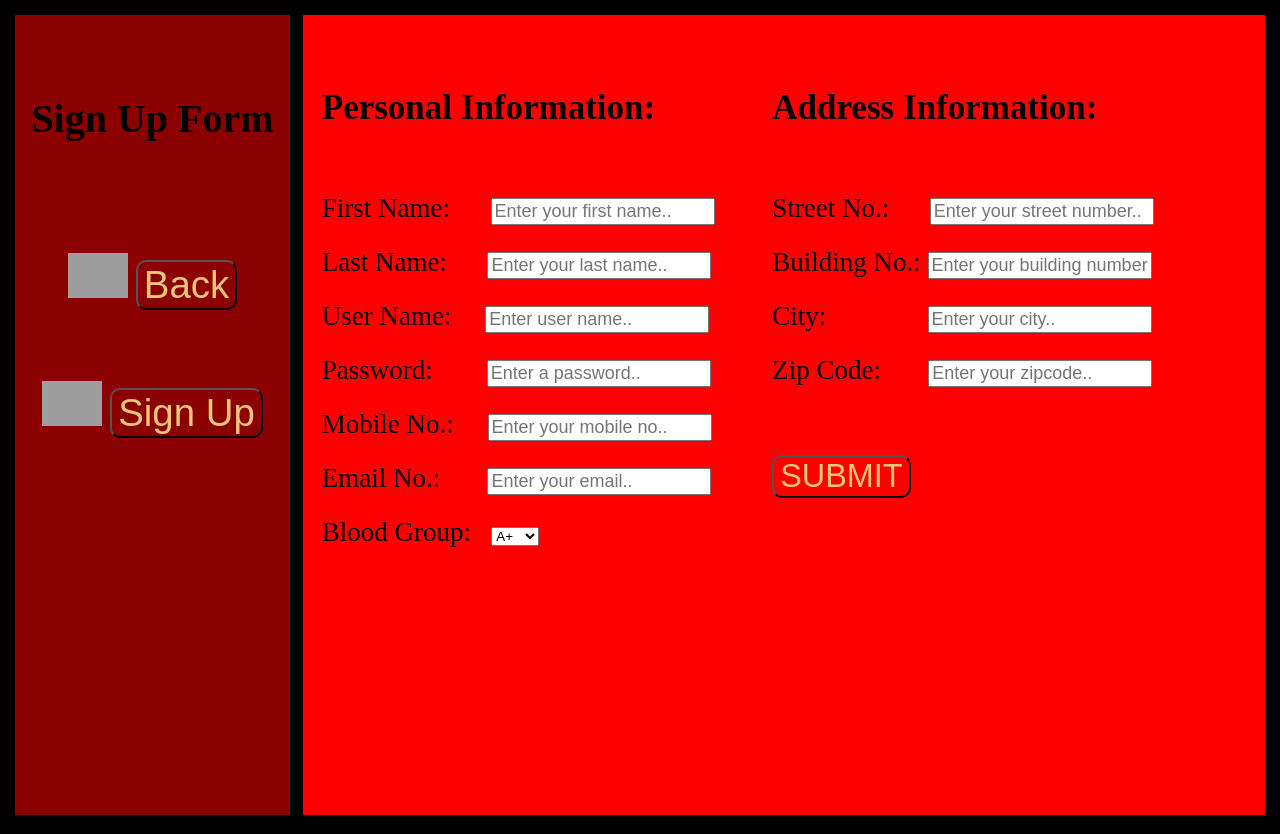
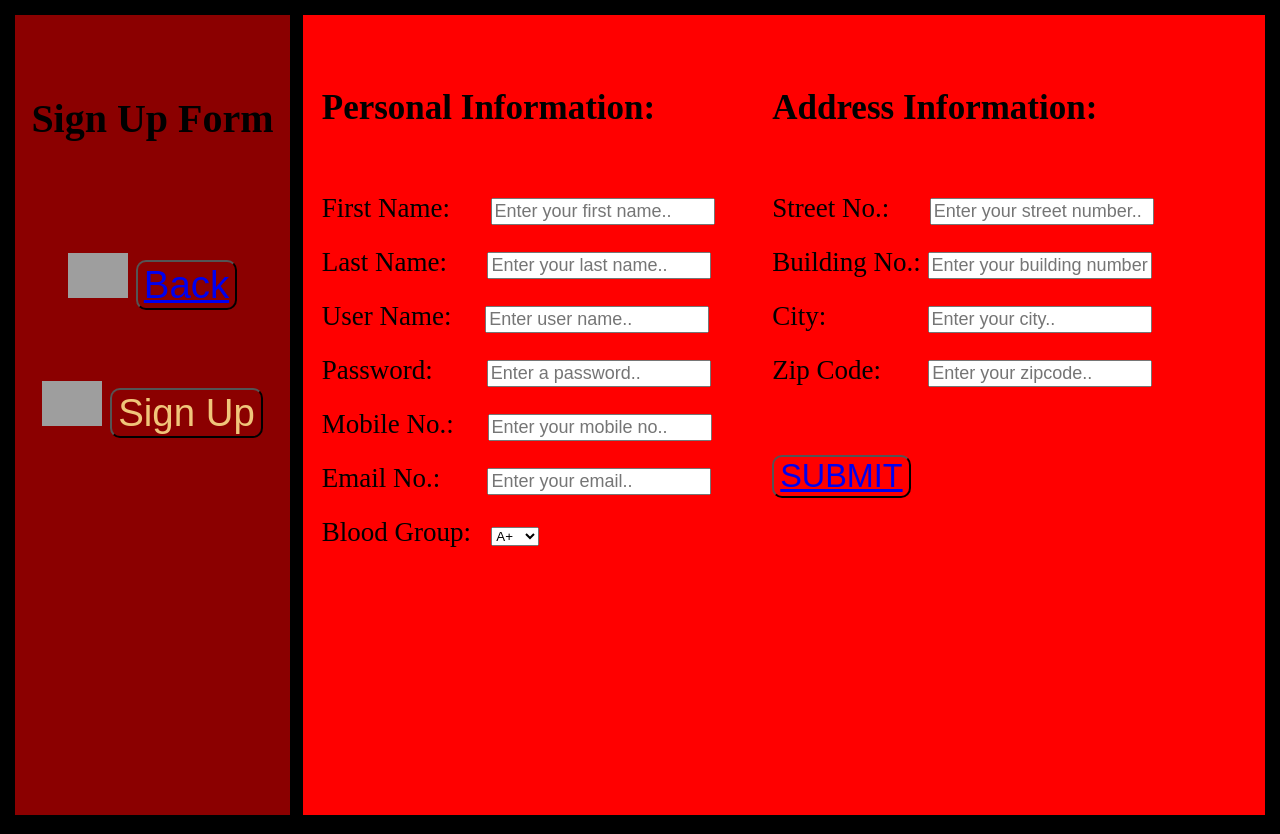
Before and after one commit to iub-cse-shq/project309-group15, a website: page client/signUp.html in a window 1280 px wide. Drawn offline with Linux system fonts and the light colour scheme; grey boxes are pictures that could not be loaded.

Commit message:
23/01/21

```diff
--- a/client/signUp.html
+++ b/client/signUp.html
@@ -1,11 +1,13 @@
 <!DOCTYPE html>
 <html lang="en">
+
 <head>
     <meta charset="UTF-8">
     <meta name="viewport" content="width=device-width, initial-scale=1.0">
     <title>Sign Up</title>
     <link href="style_signUp.css" rel="stylesheet">
 </head>
+
 <body>
     <main>
 
@@ -13,7 +15,7 @@
             <h3>Sign Up Form</h3>
 
             <img src="https://findicons.com/files/icons/977/rrze/48/dynamic_blue_left.png" width="60px">
-                <button>Back</button>
+            <button><a href="index.html">Back</a></button>
             <br>
 
             <img src="https://www.flaticon.com/svg/static/icons/svg/2037/2037710.svg" width="60px">
@@ -25,38 +27,31 @@
             <div class="sec" id="div2">
                 <h4>Personal Information:</h4>
                 <form>
-                        <label for="fname">First Name:</label>
-                        &nbsp; &nbsp;&nbsp;
+                    <label for="fname">First Name:</label> &nbsp; &nbsp;&nbsp;
                     <input type="text" id="fname" name="fname" size="" placeholder="Enter your first name..">
                     <br>
 
-                        <label for="lname">Last Name:</label>
-                        &nbsp; &nbsp;&nbsp;
+                    <label for="lname">Last Name:</label> &nbsp; &nbsp;&nbsp;
                     <input type="text" id="lname" name="lname" size="" placeholder="Enter your last name..">
                     <br>
 
-                        <label for="uname">User Name:</label>
-                        &nbsp; &nbsp;
+                    <label for="uname">User Name:</label> &nbsp; &nbsp;
                     <input type="text" id="uname" name="uname" size="" placeholder="Enter user name..">
                     <br>
 
-                        <label for="password">Password:</label>
-                        &nbsp; &nbsp;&nbsp;&nbsp;&nbsp;
+                    <label for="password">Password:</label> &nbsp; &nbsp;&nbsp;&nbsp;&nbsp;
                     <input type="password" id="password" name="password" size="" placeholder="Enter a password..">
                     <br>
 
-                        <label for="mobile">Mobile No.:</label>
-                        &nbsp; &nbsp;
+                    <label for="mobile">Mobile No.:</label> &nbsp; &nbsp;
                     <input type="number" id="mobile" name="mobile" size="" placeholder="Enter your mobile no..">
                     <br>
 
-                        <label for="email">Email No.:</label>
-                        &nbsp;&nbsp;&nbsp;&nbsp;&nbsp;
+                    <label for="email">Email No.:</label> &nbsp;&nbsp;&nbsp;&nbsp;&nbsp;
                     <input type="email" id="email" name="email" size="" placeholder="Enter your email..">
                     <br>
 
-                        <label for="bloodGroup">Blood Group:</label>
-                        &nbsp;
+                    <label for="bloodGroup">Blood Group:</label> &nbsp;
                     <select name="bloodGroup" id="bloodGroup">
                             <option value="A+">A+</option>
                             <option value="A-">A-</option>
@@ -73,8 +68,7 @@
             <div class="sec" id="div3">
                 <h4>Address Information:</h4>
                 <form>
-                        <label for="street">Street No.:</label>
-                        &nbsp;&nbsp;&nbsp;&nbsp;
+                    <label for="street">Street No.:</label> &nbsp;&nbsp;&nbsp;&nbsp;
                     <input type="text" id="street" name="street" size="" placeholder="Enter your street number..">
                     <br>
 
@@ -83,21 +77,20 @@
                     <input type="text" id="building" name="building" size="" placeholder="Enter your building number..">
                     <br>
 
-                        <label for="city">City:</label>
-                        &nbsp;&nbsp;&nbsp;&nbsp;&nbsp;&nbsp;&nbsp;&nbsp;&nbsp;&nbsp;&nbsp;&nbsp;&nbsp;
+                    <label for="city">City:</label> &nbsp;&nbsp;&nbsp;&nbsp;&nbsp;&nbsp;&nbsp;&nbsp;&nbsp;&nbsp;&nbsp;&nbsp;&nbsp;
                     <input type="text" id="city" name="city" size="" placeholder="Enter your city..">
                     <br>
 
-                        <label for="zipcode">Zip Code:</label>
-                        &nbsp;&nbsp;&nbsp;&nbsp;&nbsp;
+                    <label for="zipcode">Zip Code:</label> &nbsp;&nbsp;&nbsp;&nbsp;&nbsp;
                     <input type="text" id="zipcode" name="zipcode" size="" placeholder="Enter your zipcode..">
                     <br>
                 </form>
                 <br>
-                    <button type="submit">SUBMIT</button>
+                <button type="submit"><a href="index.html">SUBMIT</a></button>
             </div>
         </section>
 
     </main>
 </body>
+
 </html>
```
Also changed, not shown: client/donorProfile.html (+1 -1 lines), client/index.html (+1 -1 lines), client/searchBlood.html (+15 -20 lines), package.json (added, +19 -0 lines). Lines whose indentation alone changed are shown as unchanged.
